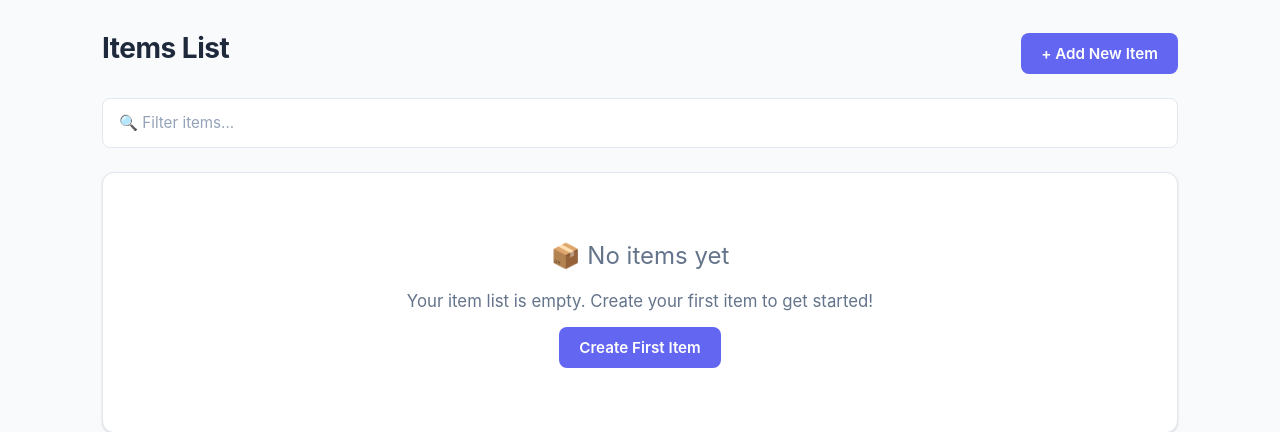
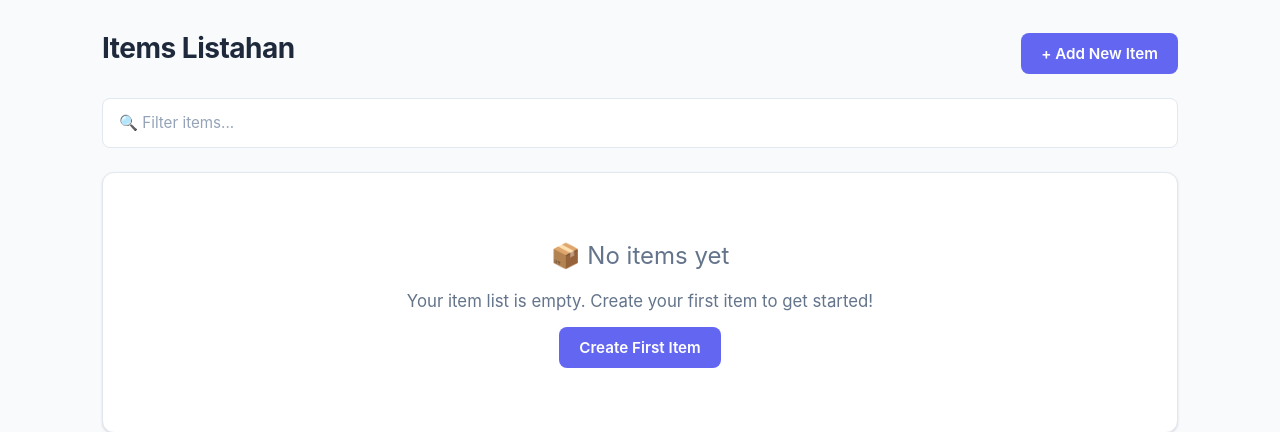
Before and after one commit to CaringalML/flask-CRUD, a Flask app: page / in a window 1280 px wide. Shown: the part 67-499 px from the top of the page. Run offline with Flask 3, Linux system fonts and the light colour scheme; some libraries are stand-ins or nearby versions.

Commit message:
deploys updates

```diff
--- a/templates/index.html
+++ b/templates/index.html
@@ -4,7 +4,7 @@
 
 {% block content %}
 <div class="page-header">
-    <h2>Items List</h2>
+    <h2>Items Listahan</h2>
     {% if items %}
         <span class="item-count">{{ items|length }} item{{ 's' if items|length != 1 else '' }}</span>
     {% endif %}
```
Also changed, not shown: .github/workflows/aws-deploy-arm64.yml.
